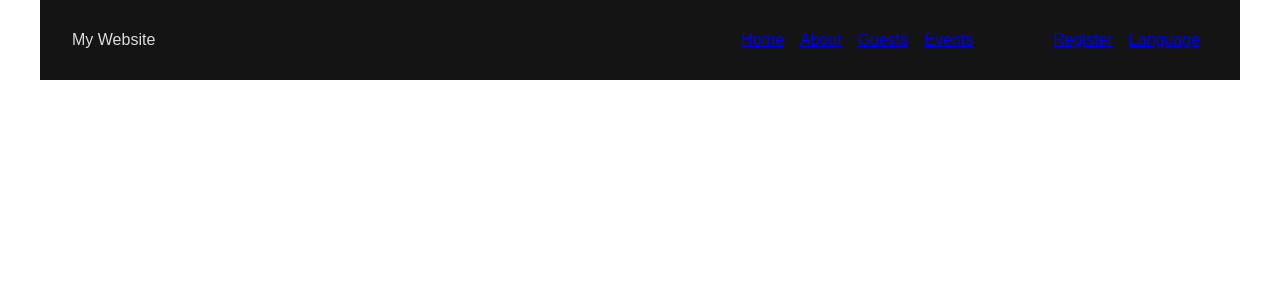
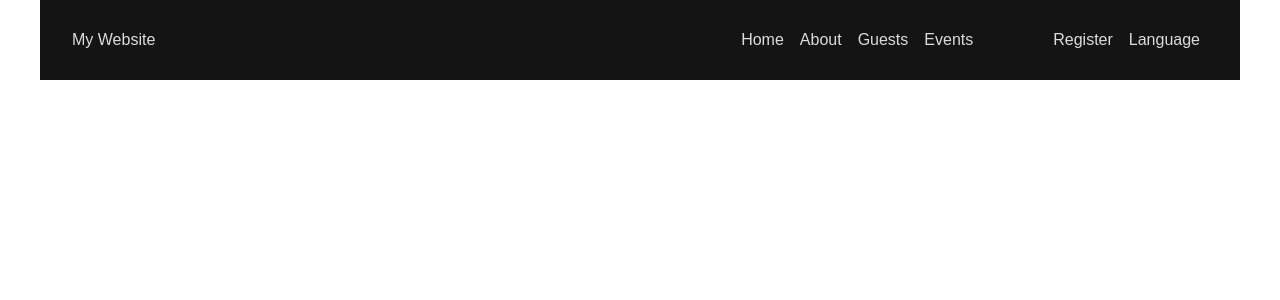
Before and after one commit to leloufadel/capstone-1, a React (Create React App) app: page / in a window 1280 px wide. Shown: the top 300 px of the page. Built offline with nearby package versions, Linux system fonts and the light colour scheme.

Commit message:
remove Text decoration

```diff
--- a/src/components/stylesheets/navbar.css
+++ b/src/components/stylesheets/navbar.css
@@ -30,3 +30,7 @@ nav li {
     list-style: none;
     margin: 0 0.5rem;
 }
+nav a {
+text-decoration: none;
+color:rgb(220, 220, 220)
+}
```
